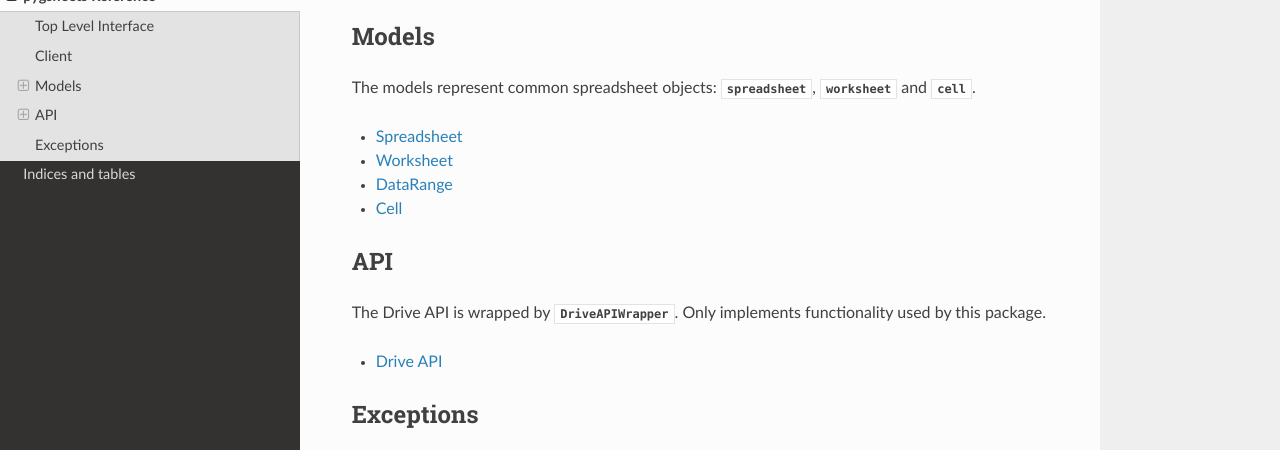
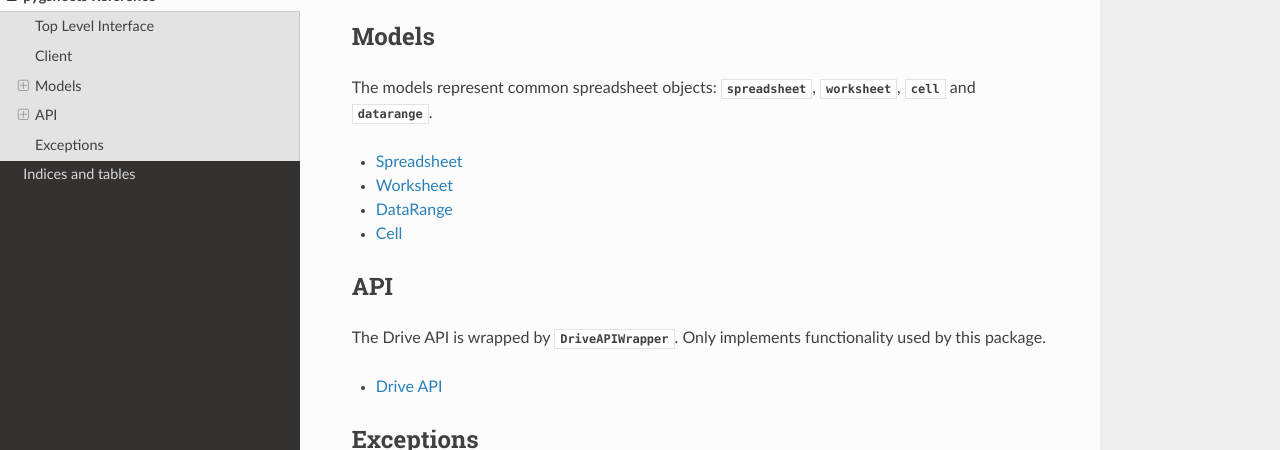
Before and after one commit to nithinmurali/pygsheets, a Sphinx documentation site: the page built from docs/source/reference.rst, in a window 1280 px wide and 900 px high, scrolled down 392 px, cut to the strip 180-630 px from the top of the window. Built offline with Sphinx 7.4.7 and the Read the Docs theme 2.0.0, drawn with Linux system fonts in a browser that asks for light colours.

Commit message:
Added data range to overview.

```diff
--- a/docs/source/reference.rst
+++ b/docs/source/reference.rst
@@ -33,7 +33,7 @@ Models
 ------
 
 The models represent common spreadsheet objects: :class:`spreadsheet <Spreadsheet>`,
-:class:`worksheet <Worksheet>` and :class:`cell <Cell>`.
+:class:`worksheet <Worksheet>`,  :class:`cell <Cell>` and :class:`datarange <DataRange>`.
 
 
 .. toctree::
```
